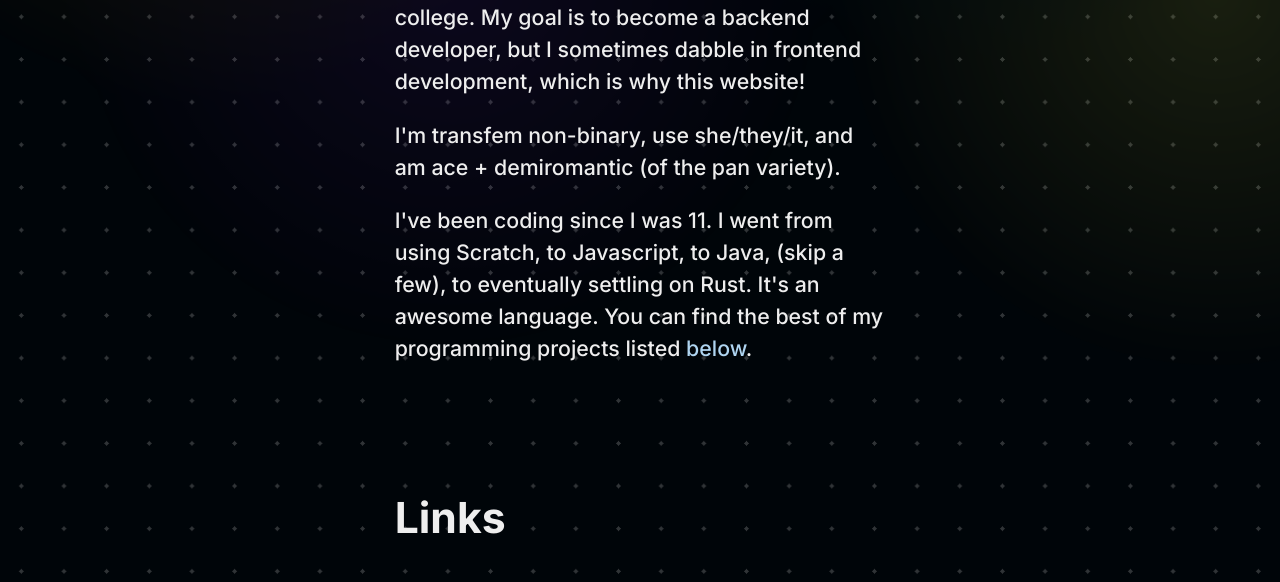
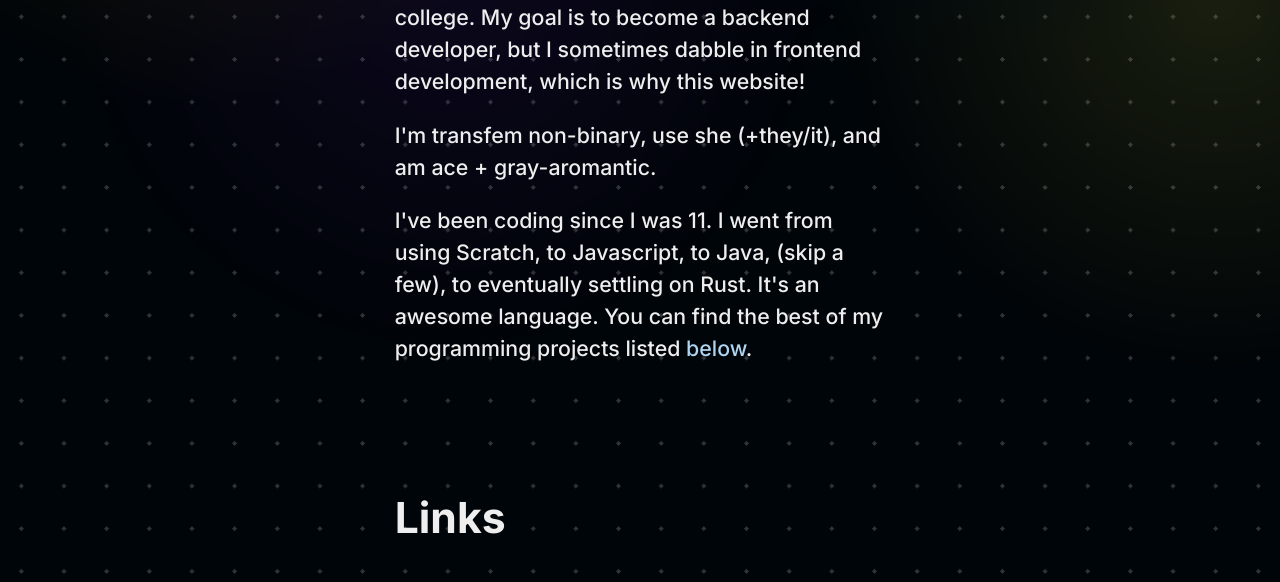
Before and after one commit to LeSaRXD/me, a plain HTML site: page index.html in a window 1280 px wide. Shown: the part 815-1397 px from the top of the page. Drawn offline with Linux system fonts and the light colour scheme; a web font is replaced by a local one.

Commit message:
Updated index.html

```diff
--- a/index.html
+++ b/index.html
@@ -44,7 +44,7 @@
 				</p><p>
 					I'm currently 19 years old, studying compsci in college. My goal is to become a backend developer, but I sometimes dabble in frontend development, which is why this website!
 				</p><p>
-					I'm transfem non-binary, use she/they/it, and am ace + demiromantic (of the pan variety).
+					I'm transfem non-binary, use she (+they/it), and am ace + gray-aromantic.
 				</p><p>
 					I've been coding since I was 11. I went from using Scratch, to Javascript, to Java, (skip a few), to eventually settling on Rust. It's an awesome language. You can find the best of my programming projects listed <a href="#projects">below</a>.
 				</p>
```
